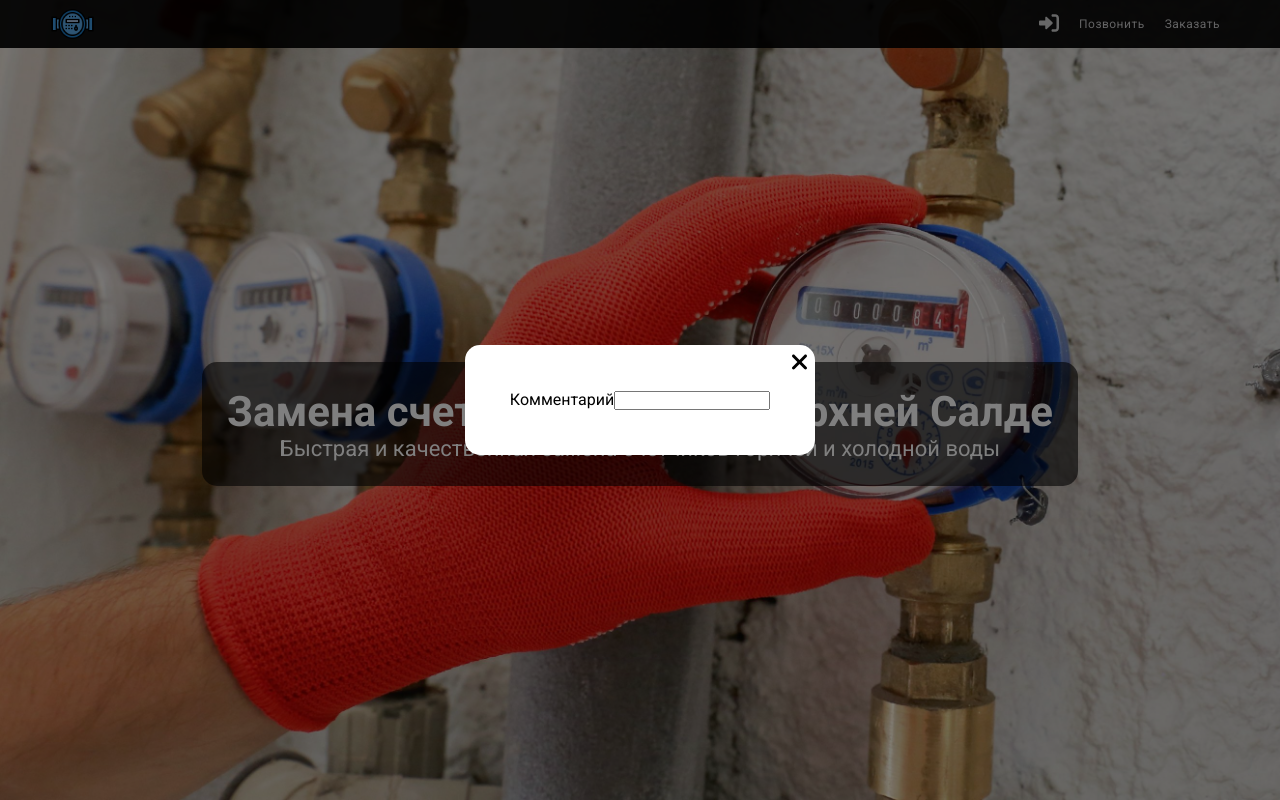
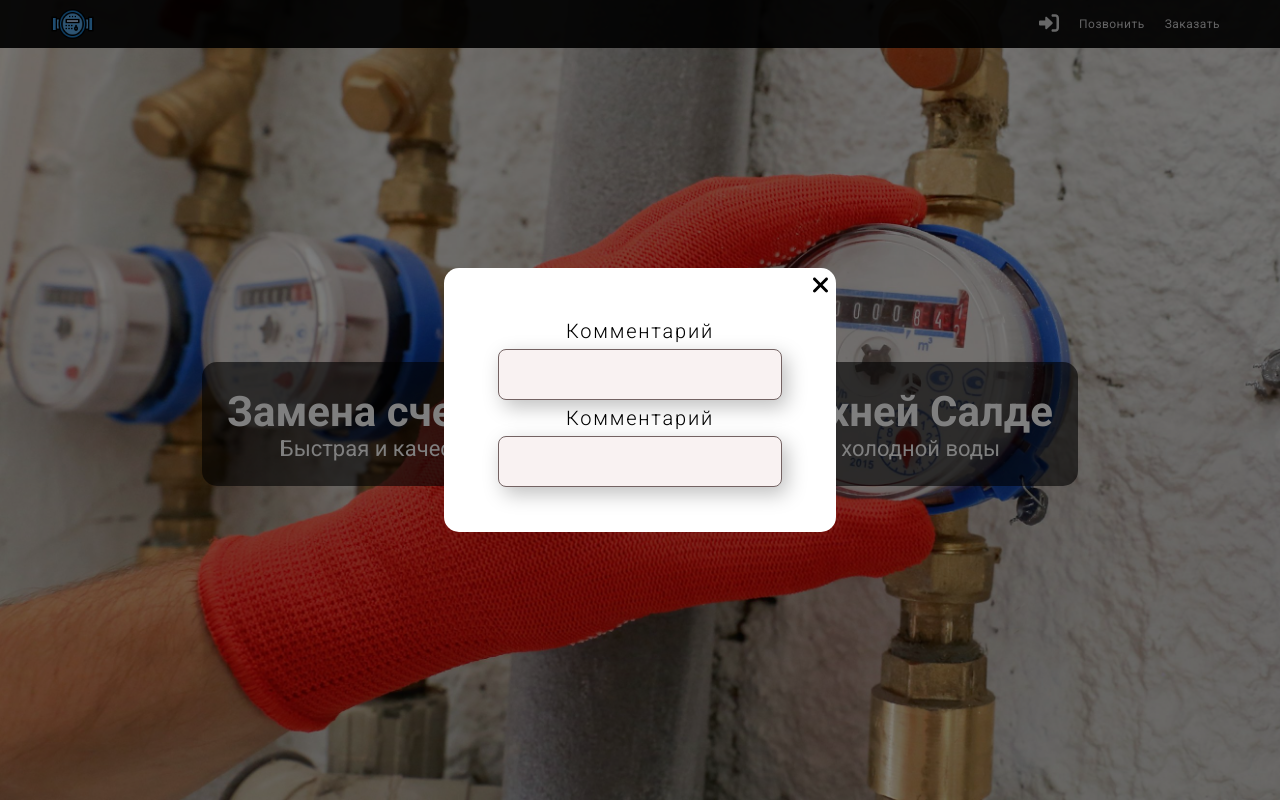
Before and after one commit to denis281542/water-tabs, a React (Create React App) app: page / in a window 1280 px wide. Both pictures are taken after a click on the button 1049 px from the left and 24 px from the top of the page. Shown: the top 800 px of the page. Built offline with nearby package versions, Linux system fonts and the light colour scheme.

Commit message:
add Profile

```diff
--- a/src/assets/images/style.scss
+++ b/src/assets/images/style.scss
@@ -455,3 +455,20 @@ $footer-text-color: #6e6e73;
     }
 
 }
+
+.login {
+    &__label {
+        font-weight: 300;
+        font-size: 20px;
+        line-height: 36px;
+        letter-spacing: 0.09em;
+    }
+    &__input {
+        width: 94%;
+        height: 51px;
+        background: #F9F2F2;
+        border: 1px solid #746363;
+        box-shadow: 5px 7px 20px rgba(0, 0, 0, 0.25);
+        border-radius: 8px;
+    }
+}
--- a/src/components/Input.jsx
+++ b/src/components/Input.jsx
@@ -1,12 +1,12 @@
 const Input = () => {
-    return(
+    return(<>
     <div>
         <label
             htmlFor='comment'
-            // className={labelComment}
+            className="login__label"
         >Комментарий</label>
         <input
-            // className={inputClassComment}
+            className="login__input"
             // onFocus={() => setFocusComment(true)}
             // onBlur={() => valueComment.length === 0 ? setFocusComment(false) : null}
             type='comment'
@@ -15,7 +15,24 @@ const Input = () => {
             // onChange={e => setValueComment(e.target.value)}
             // value={valueComment}
         />
-    </div>)
+    </div>
+    <div>
+        <label
+            htmlFor='comment'
+            className="login__label"
+        >Комментарий</label>
+        <input
+            className="login__input"
+            // onFocus={() => setFocusComment(true)}
+            // onBlur={() => valueComment.length === 0 ? setFocusComment(false) : null}
+            type='comment'
+            id='comment'
+            name='comment'
+            // onChange={e => setValueComment(e.target.value)}
+            // value={valueComment}
+        />
+    </div>
+    </>)
 }
 
 export default Input
```
